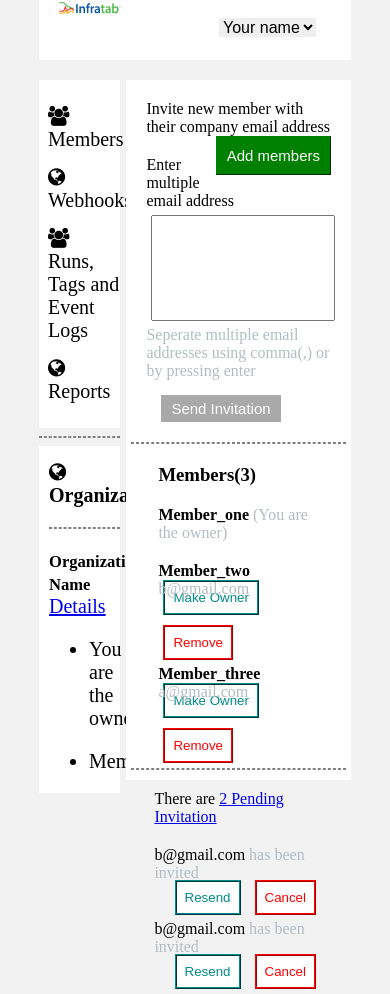
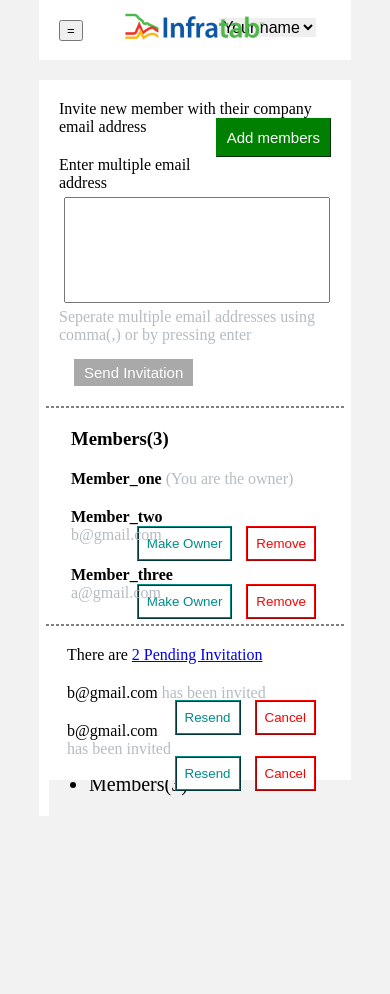
Before and after one commit to bhartijain/CSS-Assignment, a plain HTML site: page assignment3/index.html in a window 390 px wide. After the commit the page ends 844 px from the top, so only its background shows below. Drawn offline with Linux system fonts and the light colour scheme.

Commit message:
Add media query for logo

```diff
--- a/assignment3/css/detail.css
+++ b/assignment3/css/detail.css
@@ -102,9 +102,13 @@ input[type="textbox"] {
 	border-color: red;
 }
 
-@media only screen and (max-width: 940px) {
+@media only screen and (max-width: 991px) {
   input[type="textbox"] {
   	display:block;
   	margin-left:5px;
 	}
+
+    .detail-page {
+        width:100%;
+    }
 }
--- a/assignment3/css/index.css
+++ b/assignment3/css/index.css
@@ -18,6 +18,9 @@ img {
 	width:20%;
 	margin-left:20px;
 }
+.sidebar-icon{
+	display:none;
+}
 .navbar-dropdown {
     float: right;
     margin-top: 18px;
@@ -30,3 +33,19 @@ select {
 .middle-container {
 	margin-top:20px;
 }
+
+@media only screen and (max-width:991px) {
+	img {
+		margin: auto;
+	    left: 0;
+    	right: 0;
+	    padding: 9px 10px;
+	    position: absolute;
+	    width:140px;
+	}
+	.sidebar-icon {
+		display:inline;
+		margin-left:20px;
+		margin-top:20px;
+	}
+}
--- a/assignment3/css/sidebar.css
+++ b/assignment3/css/sidebar.css
@@ -66,4 +66,11 @@
    .sidebar-organization a{
 	float:none;
 	}
+
 }
+
+@media only screen and (max-width: 991px){
+	.sidebar-container {
+		width:0%;
+	}
+}
--- a/assignment3/index.html
+++ b/assignment3/index.html
@@ -2,6 +2,7 @@
 <html>
 	<head>
 		<meta charset="UTF-8" />
+		 <meta name="viewport" content="width=device-width, user-scalable=no" />
 		<link rel="icon" href="img/favicon.png"  sizes="16x16">
 		<link rel = "stylesheet" type="text/css" href="css/font-awesome.min.css">
 		<link rel = "stylesheet" type="text/css" href="css/index.css">
@@ -11,6 +12,7 @@
 	<body>
 		<div class="container">
 			<nav class="navbar">
+				<button class="sidebar-icon">= </button>
 				<img src="img/logo.png">
 				<div class="navbar-dropdown">
 						<select>
@@ -113,6 +115,7 @@
 						</ul>
 					</div>
 				</div>
+
 			</div>
 		</div>
 	</body>
```
Lines whose indentation alone changed are shown as unchanged.
